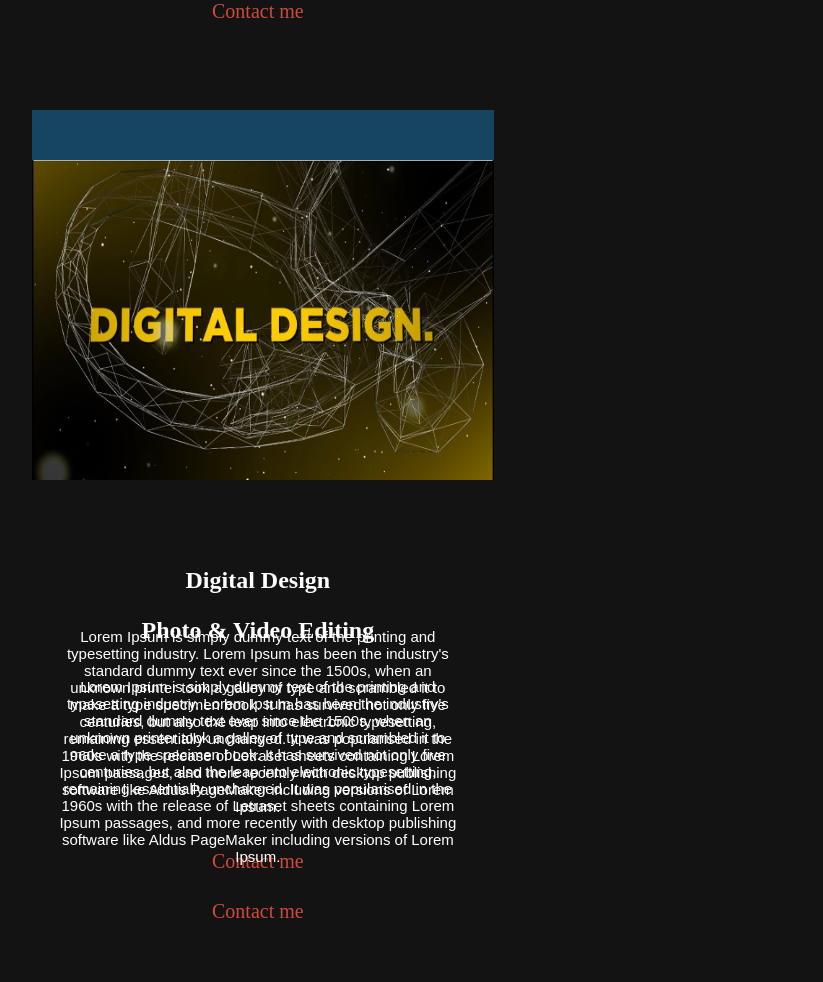
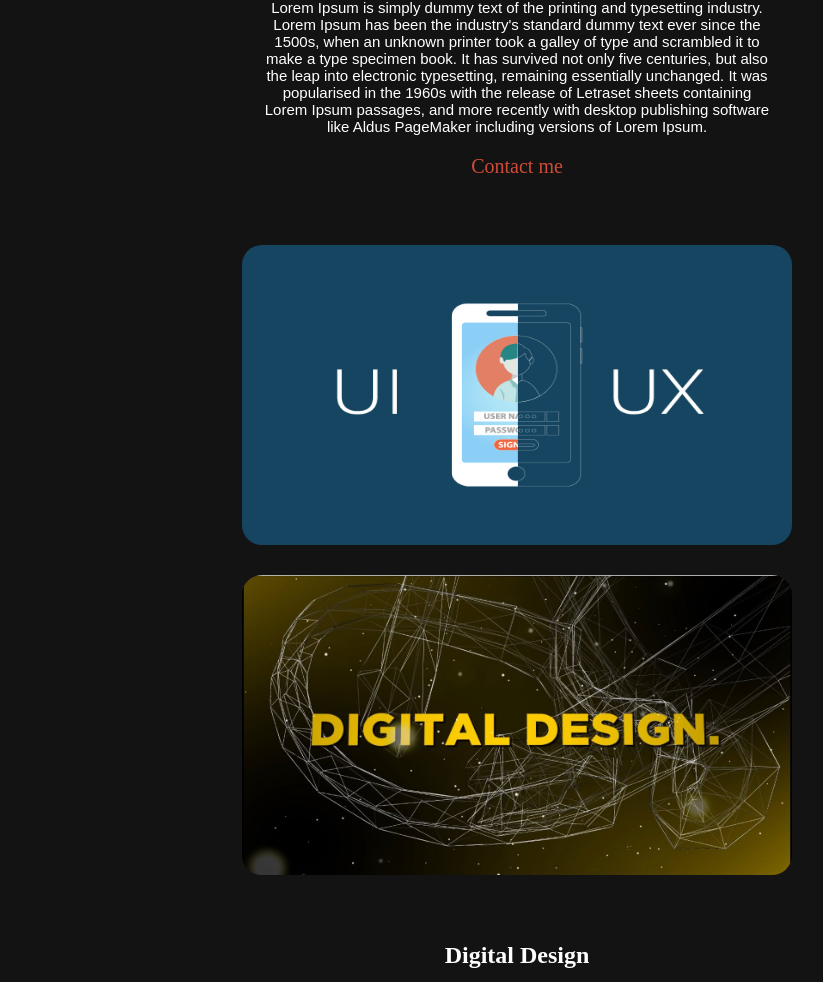
Before and after one commit to ramizismaili/WebProject, a plain HTML site: page Service-Page/service.html in a window 1280 px wide. Shown: the part 1010-1992 px from the top of the page, without its empty margins (123-946 px from the left). Drawn offline with Linux system fonts and the light colour scheme.

Commit message:
service done

```diff
--- a/Service-Page/service.html
+++ b/Service-Page/service.html
@@ -33,15 +33,11 @@
     </header>
 
     <main>
-        <div class="box-0">
-
-
-        <!-- Foto - text box -->
-        <div class="box-1">
-            <div class="box-left">
+        <div id="container">
+            <div class="boxs">
                 <img src="../Image/webdev.png" alt="WebDev-Photo">
             </div>
-            <div class="box-right">
+            <div class="boxs boxCol">
                 <h2>Web Developer</h2>
                 <p>
                     Lorem Ipsum is simply dummy
@@ -58,12 +54,8 @@
                 </p>
                 <a href="../Contact-Page/Contact.html">Contact me</a>
             </div>
-        </div>
 
-
-        <!-- Tekst-Foto box -->
-        <div class="box-2">
-            <div class="box-left">
+            <div class="boxs boxCol">
                 <h2>UI/UX Design</h2>
                 <p>
                     Lorem Ipsum is simply dummy
@@ -80,17 +72,14 @@
                 </p>
                 <a href="../Contact-Page/Contact.html">Contact me</a>
             </div>
-            <div class="box-right">
+            <div class="boxs">
                 <img src="../Image/UXUI.png" alt="UIUX-Photo">
             </div>
-        </div>
 
-        <!-- Foto - text box -->
-        <div class="box-1">
-            <div class="box-left">
+            <div class="boxs">
                 <img src="../Image/DigitalDesign.jpg" alt="WebDev-Photo">
             </div>
-            <div class="box-right">
+            <div class="boxs boxCol">
                 <h2>Digital Design</h2>
                 <p>
                     Lorem Ipsum is simply dummy
@@ -107,11 +96,8 @@
                 </p>
                 <a href="../Contact-Page/Contact.html">Contact me</a>
             </div>
-        </div>
 
-        <!-- Tekst-Foto box -->
-        <div class="box-2">
-            <div class="box-left">
+            <div class="boxs boxCol">
                 <h2>Photo & Video Editing</h2>
                 <p>
                     Lorem Ipsum is simply dummy
@@ -128,10 +114,10 @@
                 </p>
                 <a href="../Contact-Page/Contact.html">Contact me</a>
             </div>
-            <div class="box-right">
+            <div class="boxs">
                 <img src="../Image/Photo&VideoEditing.jpg" alt="UIUX-Photo">
             </div>
-        </div>
+
         </div>
     </main>
 </body>
--- a/Service-Page/serviceStyle.css
+++ b/Service-Page/serviceStyle.css
@@ -2,58 +2,45 @@ main{
     margin-top: 230px;
 }
 
-.box-1{
+#container{
     display: flex;
+    justify-content: center;
+    align-items: center;
+    justify-content: space-around;
+    margin: 250px auto;
+    min-width: 150px;
+    width: 80%;
     flex-wrap: wrap;
-    flex-direction: row;
     /* border: 1px solid red; */
-    width: 82%;
-    height: 400px;
-    margin: 0 auto;
-    margin-top: 50px;
 }
 
-.box-1 .box-left{
+.boxs{
     display: flex;
-    flex-wrap: wrap;
-
-    /* border: 1px solid greenyellow; */
-    width: 44%;
-    height: 80%;
-    margin: 40px;
+    flex-basis: 550px;
+    /* border: 1px solid blue; */
+    align-items: center;
+    justify-content: center;
+    height: 300px;
+    margin: 15px;
 }
 
-.box-1 .box-right{
-    display: flex;
-    flex-wrap: wrap;
-
-    /* border: 1px solid greenyellow; */
-    width: 43%;
-    height: 80%;
-    margin: 40px;
-    align-items: center;
-    justify-content: center;
+.boxs img{
+    height: 100%;
+    width: 100%;
+    border-radius: 20px;
 }
 
-.box-1 .box-left img{
-    width: 100%;
-    height: 100%;
+.boxCol{
+    flex-direction: column;
 }
 
-.box-1 .box-right p{
-    font-family: Arial, Helvetica, sans-serif;
-    font-size: 15px;
-    padding:20px;
-    text-align: center;
-}
-
-.box-1 .box-right a{
+.boxs a{
     font-size: 20px;
     text-decoration: none;
     color: #D04B38;
 }
 
-.box-1 .box-right a:hover{
+.boxs a:hover{
     font-size: 22px;
     transition: 0.5s;
     background-color: white;
@@ -61,66 +48,9 @@ main{
     border-radius: 30px;
 }
 
-
-.box-2{
-    display: flex;
-    flex-wrap: wrap;
-    flex-direction: row;
-    /* border: 1px solid red; */
-    width: 82%;
-    height: 400px;
-    margin: 0 auto;
-    margin-top: 50px;
-}
-
-.box-2 .box-left{
-    display: flex;
-    flex-wrap: wrap;
-
-    /* border: 1px solid greenyellow; */
-    width: 43%;
-    height: 80%;
-    margin: 40px;
-    align-items: center;
-    justify-content: center;
-}
-
-.box-2 .box-right{
-    display: flex;
-    flex-wrap: wrap;
-
-    /* border: 1px solid greenyellow; */
-    width: 44%;
-    height: 80%;
-    margin: 40px;
-}
-
-.box-2 .box-right img{
-    width: 100%;
-    height: 100%;
-}
-
-
-
-
-
-.box-2 .box-left p{
+.boxs p{
     font-family: Arial, Helvetica, sans-serif;
     font-size: 15px;
     padding:20px;
     text-align: center;
 }
-
-.box-2 .box-left a{
-    font-size: 20px;
-    text-decoration: none;
-    color: #D04B38;
-}
-
-.box-2 .box-left a:hover{
-    font-size: 22px;
-    transition: 0.5s;
-    background-color: white;
-    padding: 10px 20px;
-    border-radius: 30px;
-}
```
